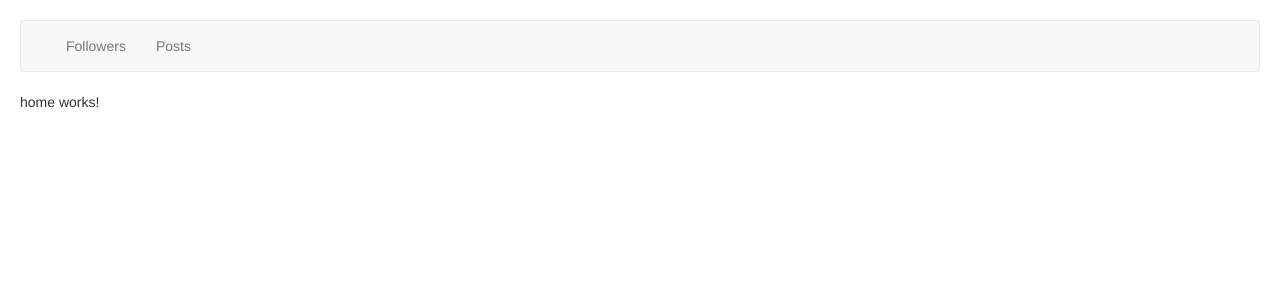
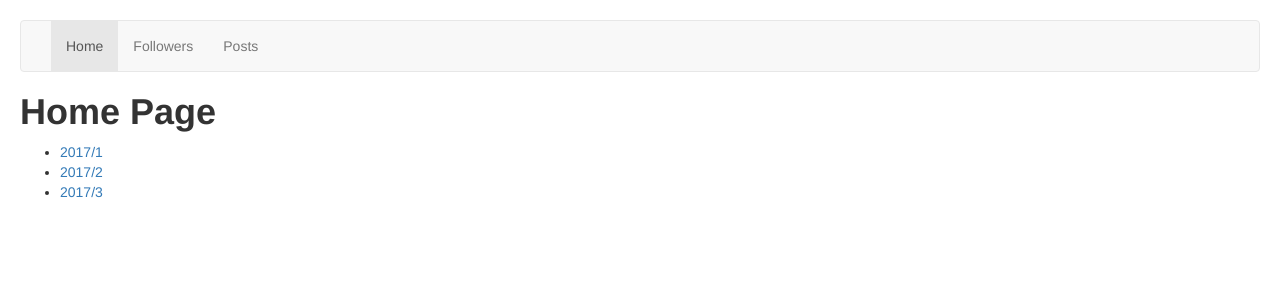
Before and after one commit to shivank24/angular-prac, an Angular app: page / in a window 1280 px wide. Shown: the top 300 px of the page. Built offline with nearby package versions, Linux system fonts and the light colour scheme.

Commit message:
PART 10-ASSGN: Blog Archives route

```diff
--- a/src/app/app-routing.module.ts
+++ b/src/app/app-routing.module.ts
@@ -1,5 +1,6 @@
 import { NgModule } from '@angular/core';
 import { RouterModule, Routes } from '@angular/router';
+import { ArchiveComponent } from './archive/archive.component';
 import { GithubFollowersComponent } from './github-followers/github-followers.component';
 import { GithubProfileComponent } from './github-profile/github-profile.component';
 import { HomeComponent } from './home/home.component';
@@ -20,6 +21,10 @@ const routes: Routes = [
     component: GithubFollowersComponent
   },
   {
+    path: 'archive/:year/:month',
+    component: ArchiveComponent
+  },
+  {
     path: 'posts',
     component: PostsComponent
   },
--- a/src/app/app.module.ts
+++ b/src/app/app.module.ts
@@ -27,6 +27,7 @@ import { NavbarComponent } from './navbar/navbar.component';
 import { HomeComponent } from './home/home.component';
 import { GithubProfileComponent } from './github-profile/github-profile.component';
 import { NotFoundComponent } from './not-found/not-found.component';
+import { ArchiveComponent } from './archive/archive.component';
 
 @NgModule({
   declarations: [
@@ -50,7 +51,8 @@ import { NotFoundComponent } from './not-found/not-found.component';
     NavbarComponent,
     HomeComponent,
     GithubProfileComponent,
-    NotFoundComponent
+    NotFoundComponent,
+    ArchiveComponent
   ],
   imports: [
     BrowserModule,
--- /dev/null
+++ b/src/app/archive/archive.component.html
@@ -0,0 +1,5 @@
+<h1>
+    <b>Archives for {{year}} / {{month}} </b>
+</h1>
+<br>
+<button (click)="viewAll()">View All</button>
--- /dev/null
+++ b/src/app/archive/archive.component.ts
@@ -0,0 +1,30 @@
+import { Component, OnInit } from '@angular/core';
+import { ActivatedRoute, Router } from '@angular/router';
+
+@Component({
+  selector: 'app-archive',
+  templateUrl: './archive.component.html',
+  styleUrls: ['./archive.component.css']
+})
+export class ArchiveComponent implements OnInit {
+  year;
+  month;
+
+  constructor(private route: ActivatedRoute, private router: Router) { }
+
+  ngOnInit(): void {
+    this.route.paramMap
+      .subscribe(
+        params => {
+          console.log(params)
+          this.year = params.get('year');
+          this.month = params.get('month');
+        }
+      )
+  }
+
+  viewAll(){
+    this.router.navigate(['/'])
+  }
+
+}
--- a/src/app/home/home.component.html
+++ b/src/app/home/home.component.html
@@ -1 +1,11 @@
-<p>home works!</p>
+<h1>
+    <b>Home Page</b>
+</h1>
+
+<ul>
+    <li *ngFor="let archive of archives">
+        <a [routerLink]="['/archive', archive.year, archive.month]">
+            {{archive.year}}/{{archive.month}}
+        </a>
+    </li>
+</ul>
--- a/src/app/home/home.component.ts
+++ b/src/app/home/home.component.ts
@@ -7,6 +7,21 @@ import { Component, OnInit } from '@angular/core';
 })
 export class HomeComponent implements OnInit {
 
+  archives = [
+    {
+      year: 2017,
+      month: 1
+    },
+    {
+      year: 2017,
+      month: 2
+    },
+    {
+      year: 2017,
+      month: 3
+    },
+  ]
+
   constructor() { }
 
   ngOnInit(): void {
--- a/src/app/navbar/navbar.component.html
+++ b/src/app/navbar/navbar.component.html
@@ -2,6 +2,7 @@
     <div class="container-fluid">
         <div class="collapse navbar-collapse">
             <ul class="nav navbar-nav">
+                <li routerLinkActive="active current" [routerLinkActiveOptions]="{ exact: true }"><a routerLink="/">Home</a></li>
                 <li routerLinkActive="active current">
                     <a routerLink="/followers" [queryParams]="{ page:1, order:'newest' }">
                         Followers
```
Also changed, not shown: src/app/archive/archive.component.css (added), 1 other file (tests, documents, lock files or other folders).
